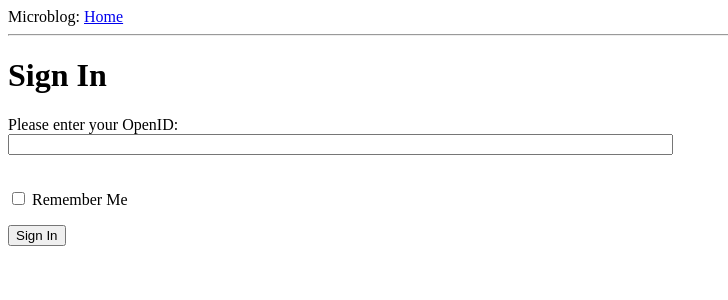
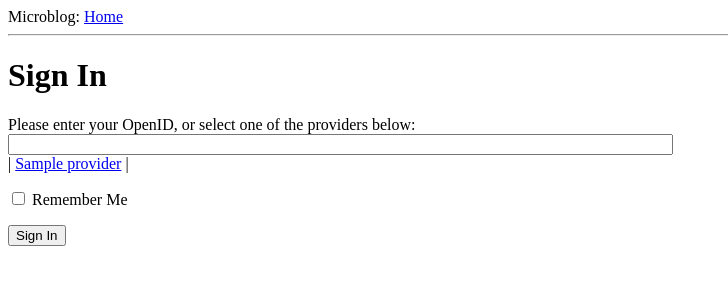
Before and after one commit to erick-munene/microblog, a Python web app: template app/templates/login.html in a window 1280 px wide. Shown: the top 300 px of the page, without its empty margins (0-728 px from the left). Run offline with Jinja, Linux system fonts and the light colour scheme; the template is opened without the code that fills it: most values are stand-ins (such as "Sample title", 1, 10 or a date in 2020); form fields are guessed from the names that the template uses.

Commit message:
configured the login page

```diff
--- a/app/templates/login.html
+++ b/app/templates/login.html
@@ -2,15 +2,31 @@
 {% extends "base.html" %}
 
 {% block content %}
+<script type="text/javascript">
+function set_openid(openid, pr)
+{
+    u = openid.search('<username>')
+    if (u != -1) {
+        // openid requires username
+        user = prompt('Enter your ' + pr + ' username:')
+        openid = openid.substr(0, u) + user
+    }
+    form = document.forms['login'];
+    form.elements['openid'].value = openid
+}
+</script>
 <h1>Sign In</h1>
 <form action="" method="post" name="login">
     {{ form.hidden_tag() }}
     <p>
-          Please enter your OpenID:<br>
-          {{ form.openid(size=80) }}<br>
+        Please enter your OpenID, or select one of the providers below:<br>
+        {{ form.openid(size=80) }}
         {% for error in form.openid.errors %}
-            <span style="color: red;">[{{ error }}]</span>
+          <span style="color: red;">[{{error}}]</span>
         {% endfor %}<br>
+        |{% for pr in providers %}
+          <a href="javascript:set_openid('{{ pr.url }}', '{{ pr.name }}');">{{ pr.name }}</a> |
+        {% endfor %}
     </p>
     <p>{{ form.remember_me }} Remember Me</p>
     <p><input type="submit" value="Sign In"></p>
--- a/config.py
+++ b/config.py
@@ -1,5 +1,7 @@
 WTF_CSRF_ENABLED = True
 SECRET_KEY = 'you-will-never-guess'
+
+#=====================list of open ids====================
 
 OPENID_PROVIDERS = [
     {'name': 'Google', 'url': 'https://www.google.com/accounts/o8/id'},
```
Also changed, not shown: 1 other file. Lines whose indentation alone changed are shown as unchanged.
